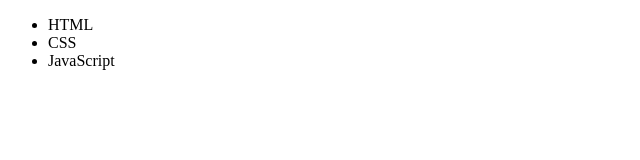
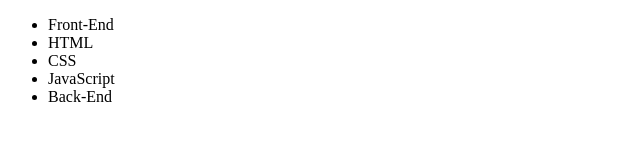
Before and after one commit to Dixon07Marino/practica-2023, a plain HTML site: page index.html in a window 1280 px wide. Shown: the whole page, without its empty margins (0-640 px from the left). Drawn offline with Linux system fonts and the light colour scheme.

Commit message:
Modificacion en la lista

```diff
--- a/index.html
+++ b/index.html
@@ -6,9 +6,11 @@
 
     <body>
         <ul>
+            <li>Front-End</li>
             <li>HTML</li>
             <li>CSS</li>
             <li>JavaScript</li>
+            <li>Back-End</li>
         </ul>
     </body>
 </html>
```
